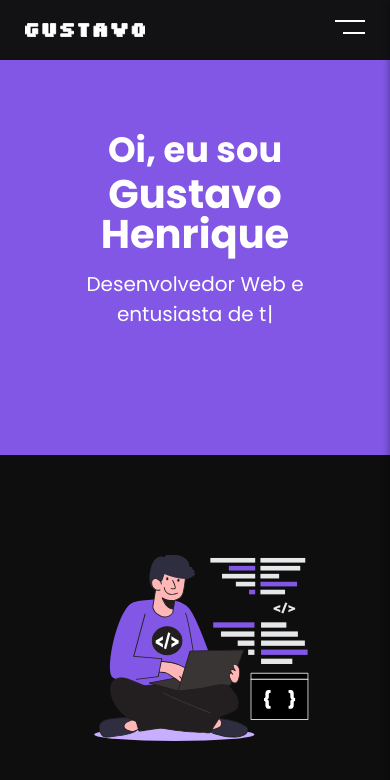
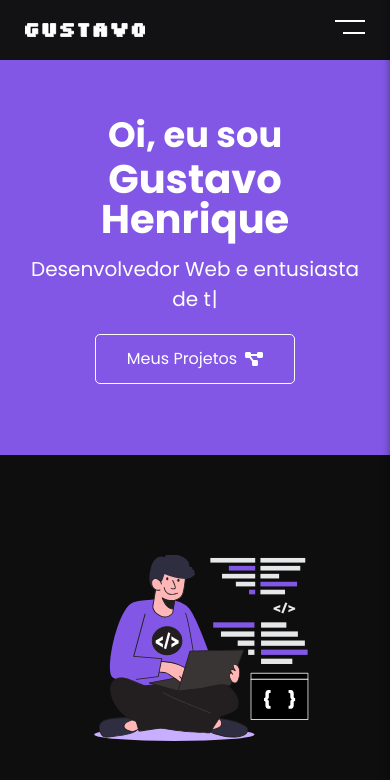
Before and after one commit to Gustavohps10/portifolio, a React (Create React App) app: page / in a window 390 px wide. Shown: the top 780 px of the page. Built offline with nearby package versions, Linux system fonts and the light colour scheme.

Commit message:
updated layout

```diff
--- a/src/pages/Home.tsx
+++ b/src/pages/Home.tsx
@@ -8,8 +8,8 @@ import aboutImg from '../assets/images/about.svg'
 import skillsImg from '../assets/images/skills.svg'
 
 import { FontAwesomeIcon } from "@fortawesome/react-fontawesome"
-import {faDiscord,faGithub,faLinkedin, faWhatsapp, faHtml5, faCss3Alt, faJs, faPhp, faReact, faBootstrap, faGitAlt, faPython, faRProject} from '@fortawesome/free-brands-svg-icons'
-import {faAddressBook, faDiagramProject, faHashtag, faHome, faProjectDiagram, faScrewdriverWrench, faUser, faWindowMaximize} from '@fortawesome/free-solid-svg-icons'
+import {faDiscord,faGithub,faLinkedin, faWhatsapp, faHtml5, faCss3Alt, faJs, faPhp, faReact, faBootstrap, faGitAlt, faPython} from '@fortawesome/free-brands-svg-icons'
+import {faAddressBook, faDiagramProject, faHashtag, faHome, faProjectDiagram, faScrewdriverWrench, faUser} from '@fortawesome/free-solid-svg-icons'
 
 import {useEffect, useRef, useState} from "react";
 
@@ -43,7 +43,7 @@ export function Home(){
 
       sr.reveal(
         `
-        #home aside div, #home img,
+        #home aside > div, #home img,
         #about img,
         #skills img,
         #portifolio .box
@@ -120,15 +120,29 @@ export function Home(){
                         <Typewriter
                           options={{
                             loop: true,
+                            autoStart: true,
                           }}
                           onInit={(typewriter) => {
                             typewriter
-                              .typeString('Desenvolvedor Web e entusiasta de tecnologia!')
-                              .pauseFor(2500)
+                              .typeString("Desenvolvedor Web e entusiasta de tecnologia! 💻")
+                              .pauseFor(1500)
+                              .deleteAll()
+                              .typeString("Meus principais hobbies são: ")
+                              .pauseFor(500)
+                              .typeString("jogar video game 🎮")
+                              .pauseFor(1500)
+                              .deleteChars(19)
+                              .typeString("estudar programação </>")
+                              .pauseFor(1500)
+                              .deleteChars(23)
+                              .typeString("assistir futebol ⚽")
+                              .pauseFor(1500)
                               .deleteAll()
                               .start();
                           }}
+
                         />
+                         <Link to="projects" className="special-button">Meus Projetos <FontAwesomeIcon className="icon" icon={faProjectDiagram} /></Link>
                   </div>
               </aside>
               <div>
@@ -203,7 +217,7 @@ export function Home(){
                   <FontAwesomeIcon className="tech" icon={faGithub} />
                 </div>
 
-                <Link to="projects" className="special-button">Meus Projetos <FontAwesomeIcon className="icon" icon={faProjectDiagram} /></Link>
+                <a href="https://github.com/gustavohps10" target="_blank" className="special-button">Meu Github <FontAwesomeIcon className="icon" icon={faGithub} /></a>
             </div>
             <img src={skillsImg} alt="Skills" />
           </section>
--- a/src/styles/home.scss
+++ b/src/styles/home.scss
@@ -72,6 +72,7 @@ section#home{
             .Typewriter{
                 margin-top: 15px;
                 font-size: 30px;
+                min-height: 70px;
             }
 
         }
@@ -89,6 +90,10 @@ section#home{
         img{
             width: 90%;
         }
+    }
+
+    .special-button:hover{
+        color: #8257e6;
     }
 }
 
@@ -290,9 +295,12 @@ section#social{
             flex: none;
             width: 100%;
             height: 55%;
+            padding: 12px 24px;
 
             .introduction{
+                margin-top: 40px;
                 width: 100%;
+
                 h1{
                     font-size: 2.8rem;
                     line-height: 3.2rem;
@@ -327,13 +335,22 @@ section#social{
                 min-width: 250px;
             }
         }
+
+        .special-button{
+            left: 50%;
+            transform: translateX(-50%);
+        }
     }
 
     section#about{
+        flex-direction: column-reverse;
+        gap: 34px;
+
         > img{
             min-width: 200px;
         }
         .content{
+
             text-align: center;
             h1{
                 font-size: 40px;
@@ -426,6 +443,12 @@ section#social{
         }
     }
 
+    section#about{
+        .content{
+            width: auto;
+        }
+    }
+
     section#skills{
         .content{
             h1{
```
